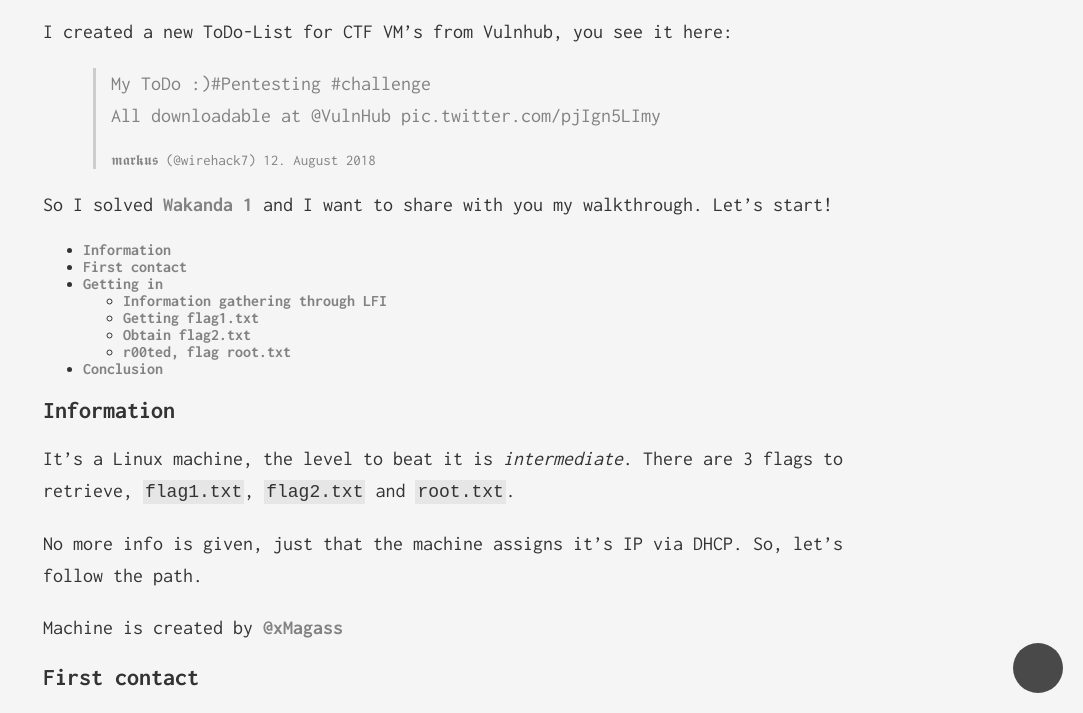
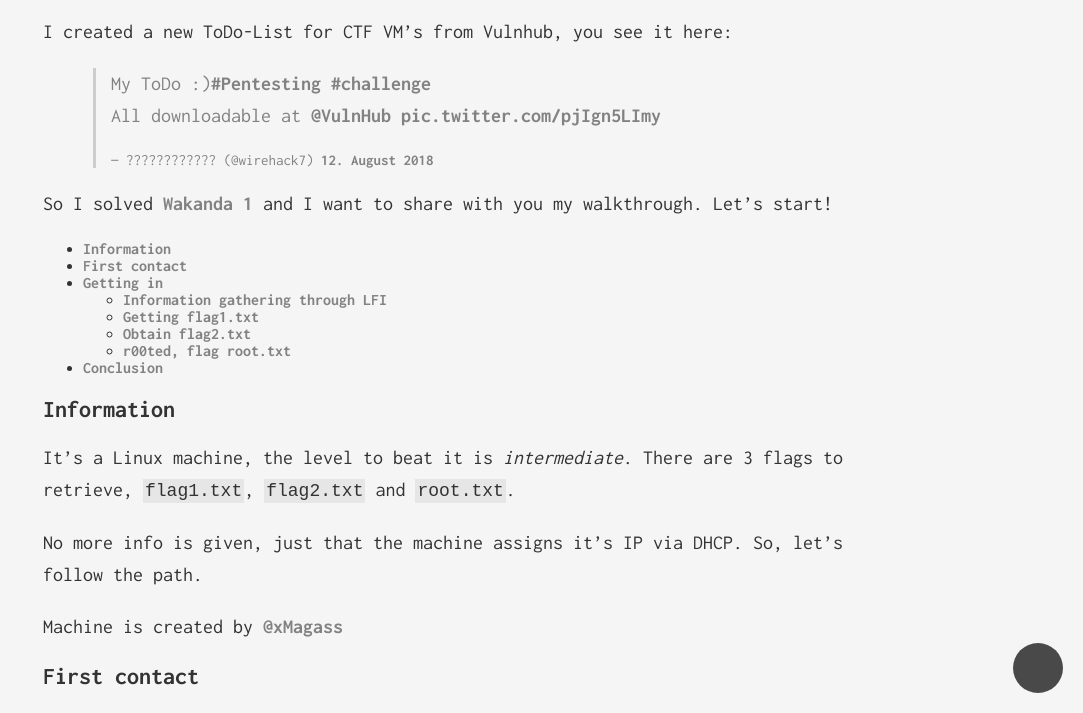
Before and after one commit to wirehack7/capsop.com, a Jekyll site: the page built from _posts/2018-08-15-wakanda1-ctf.markdown, in a window 1280 px wide and 900 px high, scrolled down 587 px, cut to the strip 187-900 px from the top of the window. Shown: the whole strip, without its empty margins (197-1280 px from the left). Built offline with Jekyll 4.4.1, drawn with Linux system fonts in a browser that asks for light colours; comment, search, counter and statistics services are not loaded.

Commit message:
update post

```diff
--- a/_posts/2018-08-15-wakanda1-ctf.markdown
+++ b/_posts/2018-08-15-wakanda1-ctf.markdown
@@ -9,7 +9,9 @@
 
 I created a new ToDo-List for CTF VM's from Vulnhub, you see it here:
 
-<blockquote class="twitter-tweet" data-lang="de"><p lang="en" dir="ltr">My ToDo :)#Pentesting #challenge <br>All downloadable at @VulnHub pic.twitter.com/pjIgn5LImy</p> 𝖒𝖆𝖗𝖐𝖚𝖘 (@wirehack7) 12. August 2018</blockquote><script async src="https://platform.twitter.com/widgets.js" charset="utf-8"></script>
+<blockquote class="twitter-tweet" data-lang="de"><p lang="en" dir="ltr">My ToDo :)<a href="https://twitter.com/hashtag/Pentesting?src=hash&amp;ref_src=twsrc%5Etfw">#Pentesting</a> <a href="https://twitter.com/hashtag/challenge?src=hash&amp;ref_src=twsrc%5Etfw">#challenge</a> <br>All downloadable at <a href="https://twitter.com/VulnHub?ref_src=twsrc%5Etfw">@VulnHub</a> <a href="https://t.co/pjIgn5LImy">pic.twitter.com/pjIgn5LImy</a></p>&mdash; ???????????? (@wirehack7) <a href="https://twitter.com/wirehack7/status/1028628836043448320?ref_src=twsrc%5Etfw">12. August 2018</a></blockquote>
+<script async src="https://platform.twitter.com/widgets.js" charset="utf-8"></script>
+
 
 So I solved [Wakanda 1](https://www.vulnhub.com/entry/wakanda-1,251/) and I want to share with you my walkthrough. Let's start!
 
```
